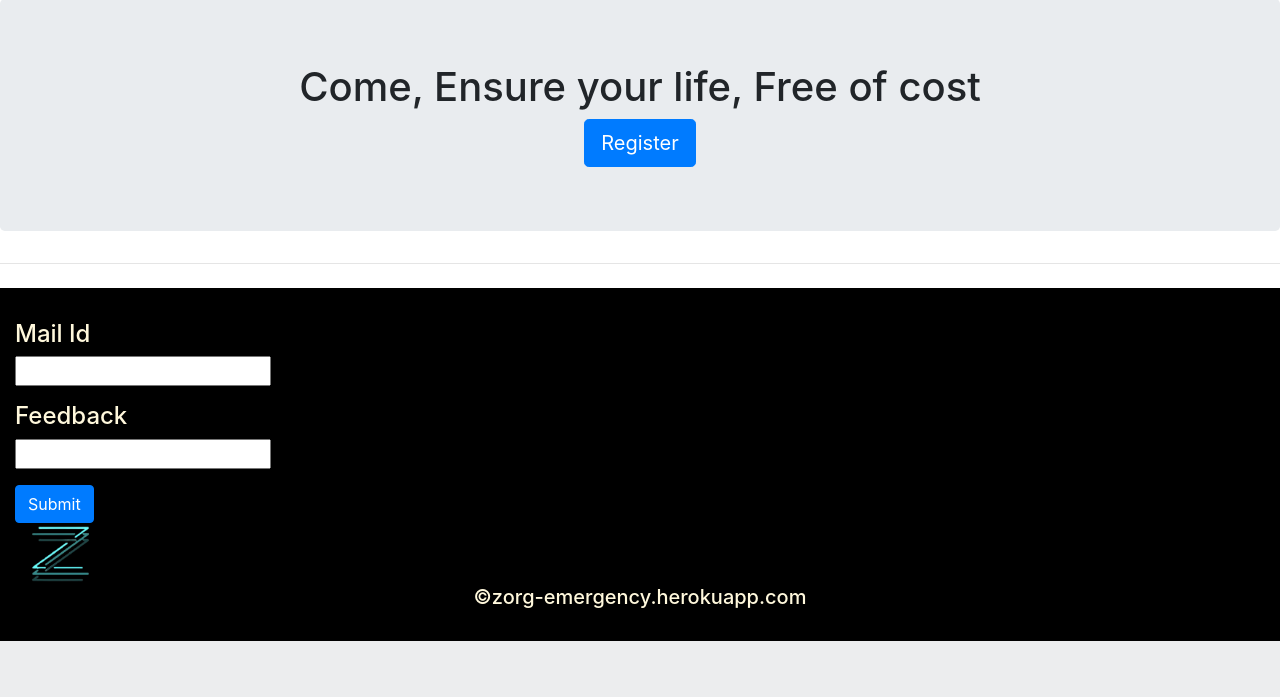
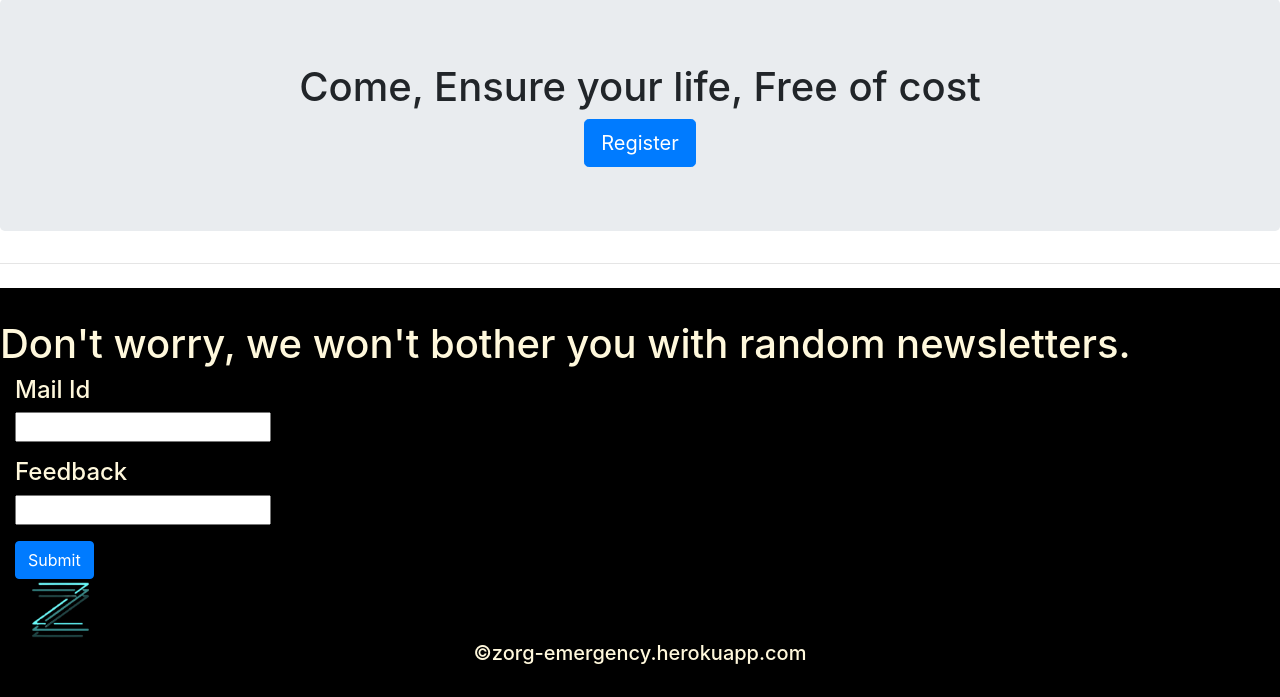
Before and after one commit to arjunqwerty/Zorg-V3, a Flask app: page / in a window 1280 px wide. Shown: the part 2568-3265 px from the top of the page. Before the commit the page ends 3209 px from the top, so only its background shows below. Run offline with Flask 2, Linux system fonts and the light colour scheme; some libraries are stand-ins or nearby versions.

Commit message:
changed button colour and footer

```diff
--- a/templates/index.html
+++ b/templates/index.html
@@ -172,6 +172,7 @@
 		}
 	</style>
 	<footer>
+		<h1>Don't worry, we won't bother you with random newsletters.</h1>
 		<div class="container-fluid padding">
 			<form method="POST">
 				<div class="form-group edhavadhu">
```
